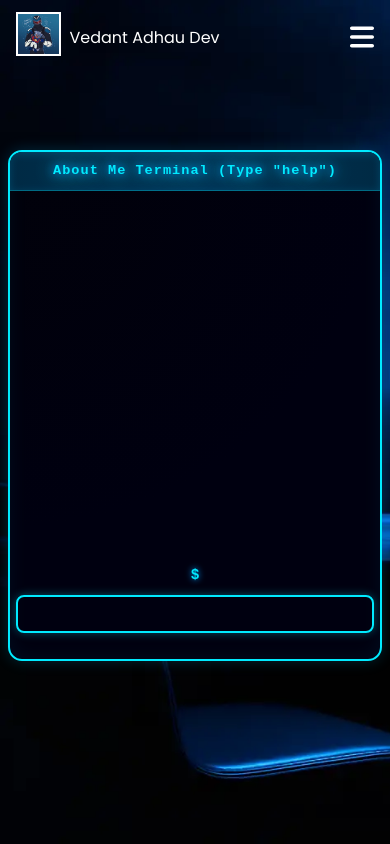
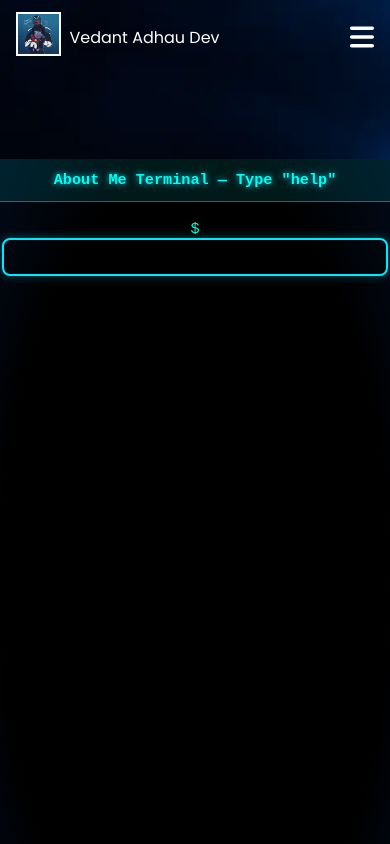
Before and after one commit to Vedant-Adhau-Dev/Portfolio, a React (Vite) app: page /about in a window 390 px wide. Shown: the top 844 px of the page. Built offline with nearby package versions, Linux system fonts and the light colour scheme; a web font is replaced by a local one.

Commit message:
Update About Section Mobile View UI

```diff
--- a/src/components/about.css
+++ b/src/components/about.css
@@ -1,154 +1,96 @@
 :root {
-  --vh: 1vh;
-  --terminal-bg: radial-gradient(circle at top left, #01010a, #000010 60%);
-  --accent: #00eaff;
-  --accent-soft: #0099ff;
-  --text: #9eefff;
-  --font: "JetBrains Mono", "Courier New", monospace;
+  --vh: 100vh;
 }
 
-/* 🌌 Terminal Base */
-.terminal-real {
-  width: 95%;
-  height: 80vh;
-  max-width: 800px;
-  height: calc(var(--vh) * 100);
-  background: var(--terminal-bg);
-  border: 2px solid var(--accent);
-  border-radius: 14px;
-  color: var(--text);
-  font-family: var(--font);
-  margin: 4vh auto;
+.terminal-container {
+  height: calc(var(--vh, 1vh) * 100);
+  background: radial-gradient(ellipse at center, #000 70%, #020b1b 100%);
+  color: #00ffea;
+  font-family: "Fira Code", monospace;
   display: flex;
   flex-direction: column;
+  justify-content: flex-start;
   overflow: hidden;
-  box-shadow: 0 0 25px #00eaff40, inset 0 0 30px #00bfff22;
+  padding: 0;
   position: relative;
-  top: 5vh;
-  transition: all 0.3s ease;
+  top: 10vh;
 }
 
-/* ✨ Header Bar */
 .terminal-header {
-  background: linear-gradient(90deg, #002a44, #003355, #002a44);
-  color: var(--accent);
-  padding: 0.9rem 1.2rem;
-  border-bottom: 1px solid #00eaff55;
-  font-weight: bold;
   text-align: center;
-  letter-spacing: 1.5px;
-  text-shadow: 0 0 10px var(--accent-soft), 0 0 20px var(--accent);
-  font-size: 1rem;
-  flex-shrink: 0;
-  box-shadow: 0 2px 8px #00bfff33 inset;
+  padding: 12px;
+  background: rgba(0, 255, 255, 0.1);
+  border-bottom: 1px solid rgba(0, 255, 255, 0.4);
+  color: #00ffee;
+  font-weight: 600;
+  text-shadow: 0 0 6px #00e6ff;
+  backdrop-filter: blur(10px);
 }
 
-/* 🖥️ Output Section */
-.terminal-output {
-  flex: 1;
+.terminal-body {
+  flex-grow: 1;
+  padding: 12px;
   overflow-y: auto;
-  padding: 1.5rem;
-  line-height: 1.5;
   scroll-behavior: smooth;
-  display: flex;
-  flex-direction: column;
-  justify-content: flex-end;
 }
 
 .terminal-line {
-  margin-bottom: 0.6rem;
   display: flex;
   flex-direction: column;
-  animation: fadeIn 0.25s ease-in-out;
+  margin: 6px 0;
 }
 
-/* 💬 Prompt + Response */
 .prompt {
-  color: var(--accent);
-  font-weight: 600;
-  text-shadow: 0 0 6px var(--accent-soft);
-  margin-bottom: 2px;
+  color: #00ffe0;
 }
 
 .response {
-  white-space: pre-wrap;
-  color: var(--text);
-  text-shadow: 0 0 10px #00eaff22;
-  margin-left: 1.5rem;
-  letter-spacing: 0.2px;
+  color: #b9f3ff;
+  animation: fadeIn 0.2s ease-in-out;
 }
 
-/* ⌨️ Current Input Line */
 .terminal-line.current {
   display: flex;
   align-items: center;
-  gap: 0.4rem;
 }
 
 .terminal-input {
   background: transparent;
-  border: 2px solid var(--accent);
-  color: var(--accent);
+  border: 2px solid #00ffea;
+  color: #00ffea;
   font-family: inherit;
   font-size: 1rem;
   outline: none;
-  width: 100%;
-  caret-color: var(--accent);
-  animation: blink-cursor 1s steps(2, start) infinite;
+  flex: 1;
 }
 
-/* 🔲 Glowing Cursor Animation */
-@keyframes blink-cursor {
-  0%, 100% {
-    border-right: 2px solid transparent;
+@keyframes fadeIn {
+  from { opacity: 0; transform: translateY(3px); }
+  to { opacity: 1; transform: translateY(0); }
+}
+
+/* Smooth neon scrollbars */
+.terminal-body::-webkit-scrollbar {
+  width: 6px;
+}
+.terminal-body::-webkit-scrollbar-thumb {
+  background: #00ffcc;
+  border-radius: 10px;
+}
+
+/* Mobile Optimization */
+@media (max-width: 600px) {
+  .terminal-container {
+    font-size: 0.95rem;
+    padding-bottom: env(safe-area-inset-bottom);
   }
-  50% {
-    border-right: 2px solid var(--accent);
+
+  .terminal-input {
+    width: 100%;
+    caret-color: #00ffcc;
+  }
+
+  .terminal-body {
+    padding-bottom: 100px; /* buffer for keyboard */
   }
 }
-
-/* 🌟 Subtle Fade Animation */
-@keyframes fadeIn {
-  from {
-    opacity: 0;
-    transform: translateY(2px);
-  }
-  to {
-    opacity: 1;
-    transform: translateY(0);
-  }
-}
-
-/* 🧭 Scrollbar */
-.terminal-output::-webkit-scrollbar {
-  width: 6px;
-}
-
-.terminal-output::-webkit-scrollbar-thumb {
-  background: var(--accent-soft);
-  border-radius: 10px;
-  box-shadow: 0 0 5px #00eaffaa;
-}
-
-/* 📱 Responsive Enhancements */
-@media (max-width: 600px) {
-  .terminal-real {
-    height: calc(var(--vh) * 60);
-    font-size: 0.9rem;
-    box-shadow: 0 0 15px #00bfff33, inset 0 0 20px #00bfff11;
-  }
-
-  .terminal-header {
-    font-size: 0.85rem;
-    padding: 0.7rem;
-    letter-spacing: 1px;
-  }
-
-  .terminal-output {
-    padding: 1rem;
-  }
-
-  .response {
-    margin-left: 1rem;
-  }
-}
--- a/src/components/about.jsx
+++ b/src/components/about.jsx
@@ -4,8 +4,8 @@ import "./about.css";
 export default function About() {
   const [output, setOutput] = useState([]);
   const [currentLine, setCurrentLine] = useState("");
-  const [isTyping, setIsTyping] = useState(false);
   const inputRef = useRef(null);
+  const terminalRef = useRef(null);
   const endRef = useRef(null);
 
   const commands = {
@@ -20,96 +20,69 @@ export default function About() {
   const handleCommand = (cmd) => {
     const command = cmd.trim().toLowerCase();
     if (!command) return;
-
     if (command === "clear") {
       setOutput([]);
       return;
     }
-
     const response = commands[command] || `Command not found: ${command}`;
-    typeResponse(command, response);
-  };
-
-  const typeResponse = (command, text) => {
-    setIsTyping(true);
-    let i = 0;
-    const speed = 25;
-
-    setOutput((prev) => [...prev, { command, response: "" }]);
-
-    const interval = setInterval(() => {
-      setOutput((prev) => {
-        const newOutput = [...prev];
-        const lastLine = newOutput[newOutput.length - 1];
-        if (i < text.length) {
-          lastLine.response = text.slice(0, i + 1);
-        }
-        return newOutput;
-      });
-      i++;
-      if (i === text.length) {
-        clearInterval(interval);
-        setIsTyping(false);
-      }
-    }, speed);
+    setOutput((prev) => [...prev, { command, response }]);
   };
 
   const handleSubmit = (e) => {
     e.preventDefault();
-    if (isTyping || !currentLine.trim()) return;
     handleCommand(currentLine);
     setCurrentLine("");
   };
 
+  // Scroll only when new output is added (not while typing)
   useEffect(() => {
     endRef.current?.scrollIntoView({ behavior: "smooth" });
-  }, [output, currentLine]);
+  }, [output]);
 
-  // ✅ Mobile viewport handling (fixes slide-up issue)
+  // Fix for mobile keyboard resizing issue
   useEffect(() => {
-    const updateVh = () => {
-      const vh = window.visualViewport
-        ? window.visualViewport.height * 0.01
-        : window.innerHeight * 0.01;
+    const fixViewport = () => {
+      const vh = window.innerHeight * 0.01;
       document.documentElement.style.setProperty("--vh", `${vh}px`);
     };
 
-    updateVh();
-
-    if (window.visualViewport) {
-      window.visualViewport.addEventListener("resize", updateVh);
-      window.visualViewport.addEventListener("scroll", updateVh);
-    } else {
-      window.addEventListener("resize", updateVh);
-    }
+    fixViewport();
+    window.addEventListener("resize", fixViewport);
+    window.visualViewport?.addEventListener("resize", fixViewport);
 
     return () => {
-      if (window.visualViewport) {
-        window.visualViewport.removeEventListener("resize", updateVh);
-        window.visualViewport.removeEventListener("scroll", updateVh);
-      } else {
-        window.removeEventListener("resize", updateVh);
-      }
+      window.removeEventListener("resize", fixViewport);
+      window.visualViewport?.removeEventListener("resize", fixViewport);
     };
   }, []);
 
-  // ✅ Focus scroll correction for mobile
+  // Keep keyboard stable on mobile without auto-scrolling
   useEffect(() => {
+    const input = inputRef.current;
+
     const handleFocus = () => {
-      setTimeout(() => {
-        endRef.current?.scrollIntoView({ behavior: "smooth", block: "end" });
-      }, 250);
+      // no auto-scroll here
+      document.body.style.overflow = "hidden";
     };
-    const input = inputRef.current;
+
+    const handleBlur = () => {
+      document.body.style.overflow = "auto";
+    };
+
     input.addEventListener("focus", handleFocus);
-    return () => input.removeEventListener("focus", handleFocus);
+    input.addEventListener("blur", handleBlur);
+
+    return () => {
+      input.removeEventListener("focus", handleFocus);
+      input.removeEventListener("blur", handleBlur);
+    };
   }, []);
 
   return (
-    <div className="terminal-real">
-      <div className="terminal-header">About Me Terminal (Type "help")</div>
+    <div className="terminal-container" ref={terminalRef}>
+      <div className="terminal-header">About Me Terminal — Type "help"</div>
 
-      <div className="terminal-output" onClick={() => inputRef.current.focus()}>
+      <div className="terminal-body" onClick={() => inputRef.current.focus()}>
         {output.map((line, i) => (
           <div key={i} className="terminal-line">
             <span className="prompt">$ {line.command}</span>
@@ -128,10 +101,8 @@ export default function About() {
             autoFocus
             autoComplete="off"
             spellCheck="false"
-            disabled={isTyping}
           />
         </form>
-
         <div ref={endRef} />
       </div>
     </div>
```
